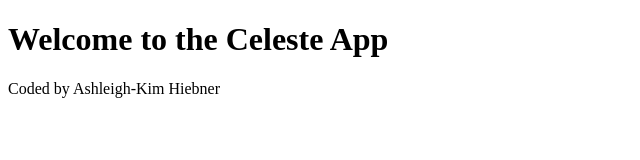
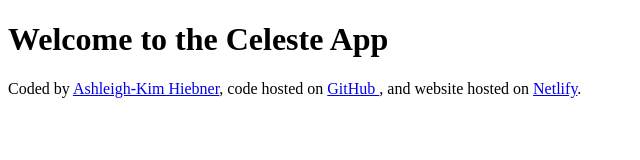
Before and after one commit to ashtophoenix/Celeste, a plain HTML site: page index.html in a window 1280 px wide. Shown: the whole page, without its empty margins (0-640 px from the left). Drawn offline with Linux system fonts and the light colour scheme.

Commit message:
Added links to the footer

```diff
--- a/index.html
+++ b/index.html
@@ -7,6 +7,18 @@
   </head>
   <body>
     <h1>Welcome to the Celeste App</h1>
-    <footer>Coded by Ashleigh-Kim Hiebner</footer>
+    <footer>
+      Coded by
+      <a href="https://github.com/ashtophoenix" target="_blank">
+        Ashleigh-Kim Hiebner</a
+      >, code hosted on
+      <a href="https://github.com/ashtophoenix/Celeste" target="_blank"
+        >GitHub
+      </a>
+      , and website hosted on
+      <a href="https://celeste-weather-app.netlify.app/" target="_blank"
+        >Netlify</a
+      >.
+    </footer>
   </body>
 </html>
```
Also changed, not shown: ._index.html.
